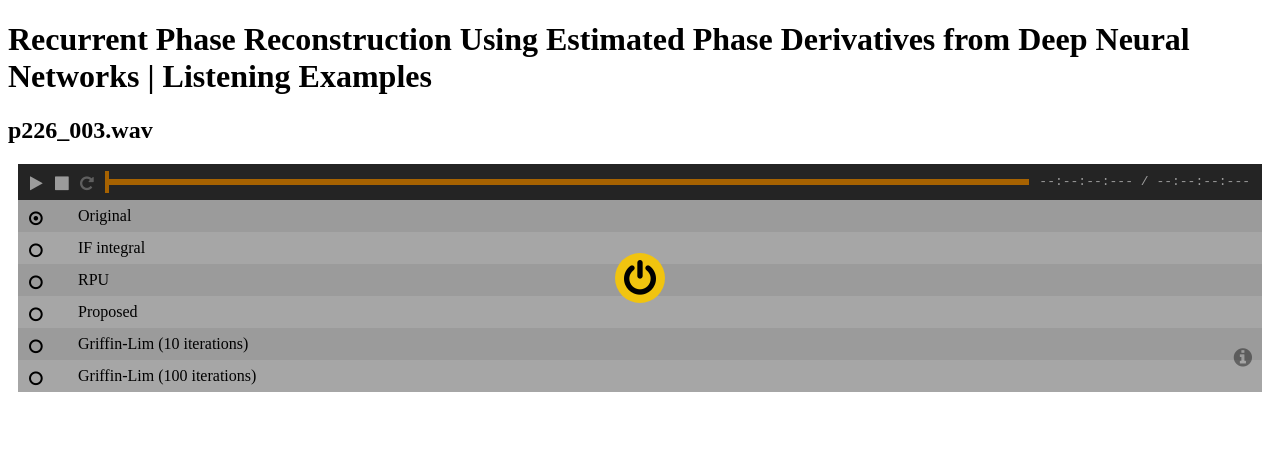
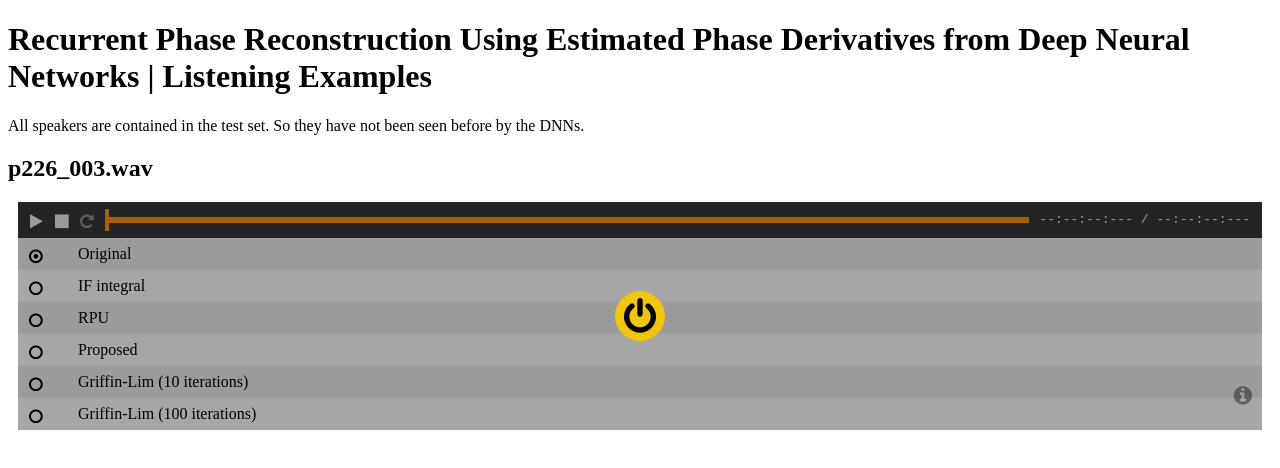
Before and after one commit to lars-t1/icassp2021, a plain HTML site: page index.html in a window 1280 px wide. Drawn offline with nearby package versions, Linux system fonts and the light colour scheme.

Commit message:
Update index.html

```diff
--- a/index.html
+++ b/index.html
@@ -15,6 +15,8 @@ from Deep Neural Networks | Listening Examples</title>
 
     <h1>Recurrent Phase Reconstruction Using Estimated Phase Derivatives
 from Deep Neural Networks | Listening Examples</h1>
+
+    All speakers are contained in the test set. So they have not been seen before by the DNNs.
 
     <h2>p226_003.wav</h2>
 
```
